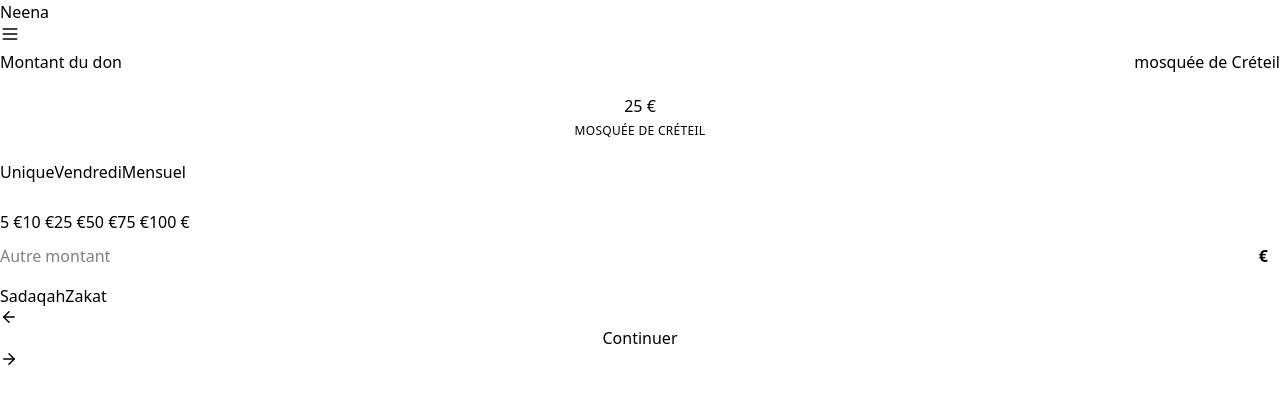
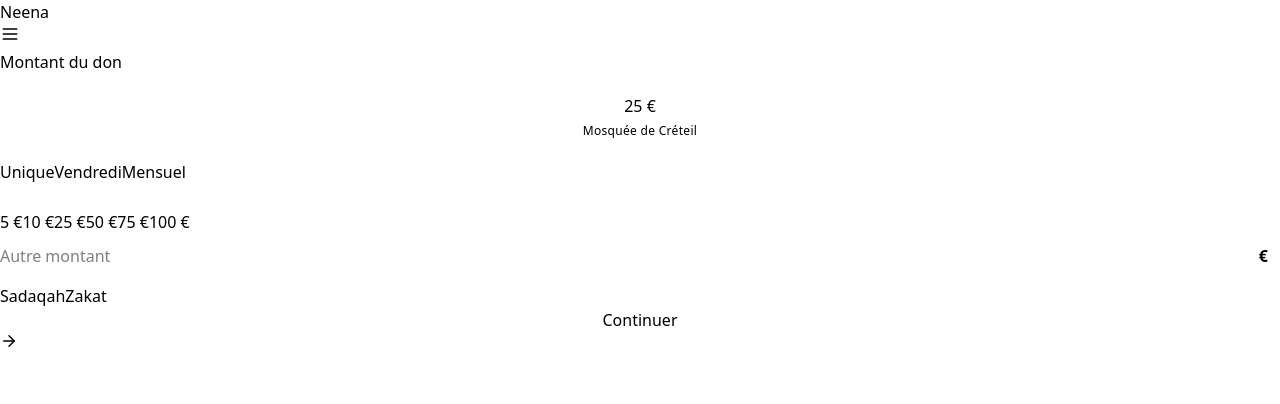
Before and after one commit to chaaaady/NeenaV3, a Next.js app: page /step-amount-v3 in a window 1280 px wide. Shown: the top 404 px of the page. Built offline with nearby package versions, Linux system fonts and the light colour scheme.

Commit message:
feat(v3): Refine amount page – mosque link under amount, minimal sticky actions

```diff
--- a/src/app/(don)/step-amount-v3/page.tsx
+++ b/src/app/(don)/step-amount-v3/page.tsx
@@ -3,7 +3,7 @@
 import { useState, useMemo, useEffect } from "react";
 import { useFormContext } from "react-hook-form";
 import { useRouter } from "next/navigation";
-import { ArrowRight, ArrowLeft } from "lucide-react";
+import { ArrowRight } from "lucide-react";
 import { AppBar, Input, SideMenu, MosqueSelectorModal, SegmentedControl } from "@/components";
 import { formatEuro } from "@/lib/currency";
 import { DonationFormValues } from "@/lib/schema";
@@ -52,7 +52,9 @@ export default function StepAmountV3Page() {
           <span className="amount-currency">€</span>
           {suffix && <span className="amount-suffix">{suffix}</span>}
         </div>
-        <div className="mt-1 text-[12px] uppercase tracking-wide text-[var(--text-muted)]">Mosquée de {values.mosqueName || "Sélectionner"}</div>
+        <div className="mt-1 text-[12px] uppercase tracking-wide">
+          <button onClick={() => setShowMosqueSelector(true)} className="mosque-title-link">Mosquée de {values.mosqueName || "Sélectionner"}</button>
+        </div>
       </div>
     );
   }, [values.amount, values.frequency, values.mosqueName]);
@@ -80,7 +82,6 @@ export default function StepAmountV3Page() {
           <div className="space-y-5">
             <div className="flex items-center justify-between">
               <div className="app-title">Montant du don</div>
-              <button onClick={() => setShowMosqueSelector(true)} className="mosque-title-link">mosquée de {values.mosqueName || "Sélectionner"}</button>
             </div>
 
             {hero}
@@ -130,23 +131,18 @@ export default function StepAmountV3Page() {
           </div>
         </div>
 
-        <div className="docked-actions">
+        <div className="docked-actions dock-minimal">
           <div className="container">
-            <div className="grid">
-              <button onClick={() => router.push("/step-amount")} className="btn-secondary pressable">
-                <ArrowLeft size={18} />
-              </button>
             <button
               onClick={handleNext}
               disabled={!(typeof values.amount === "number" && Number.isFinite(values.amount) && values.amount > 0)}
-                className="btn-primary pressable"
+              className="btn-primary pressable w-full"
             >
               Continuer <ArrowRight size={18} />
             </button>
           </div>
         </div>
       </div>
-      </div>
     </>
   );
 }
--- a/src/styles/base.css
+++ b/src/styles/base.css
@@ -1060,3 +1060,8 @@
     to { transform: translateY(0); opacity: 1; }
   }
 }
+
+  .dock-minimal {
+    background: color-mix(in oklab, var(--bg) 90%, transparent);
+    border-top: 1px solid var(--border);
+  }
```
Lines whose indentation alone changed are shown as unchanged.
